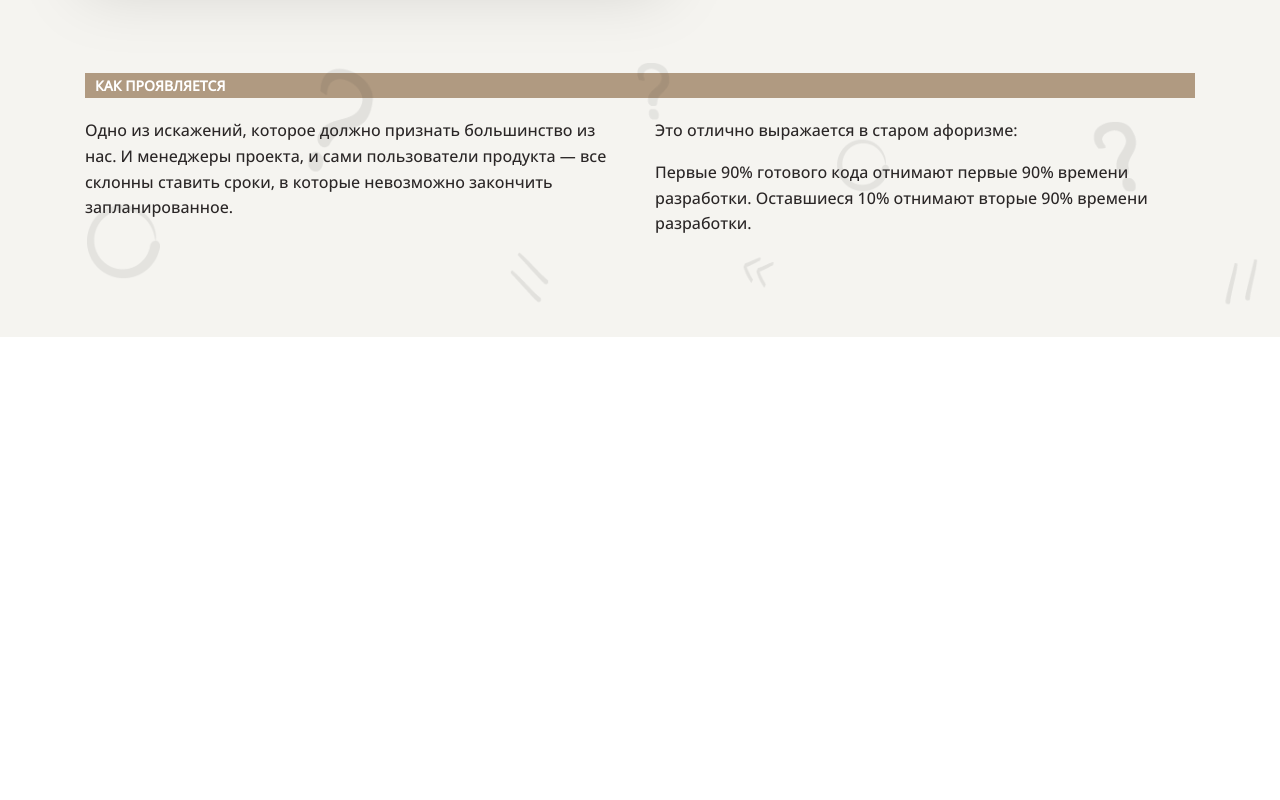
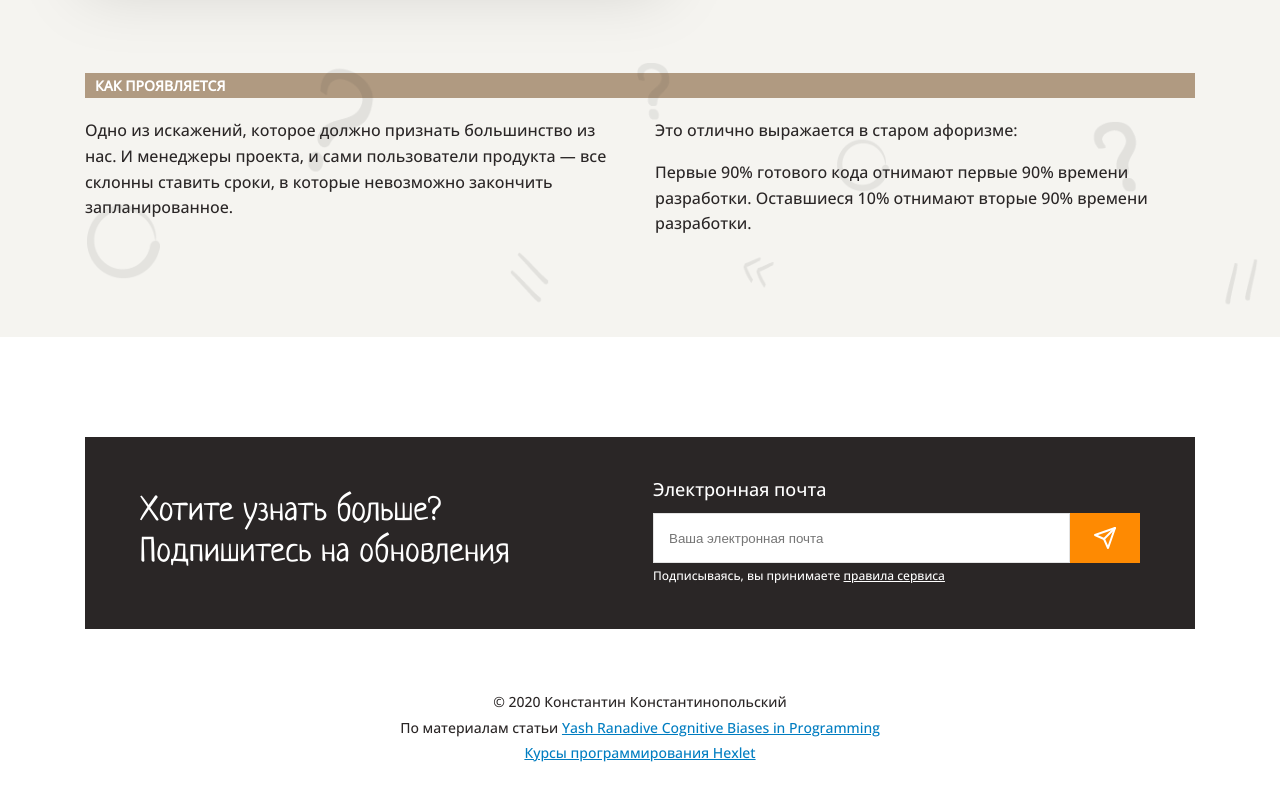
Before and after one commit to valynka/layout-designer-project-lvl1, a website: page src/index.html in a window 1280 px wide. Shown: the part 6876-7676 px from the top of the page. Before the commit the page ends 7413 px from the top, so only its background shows below. Drawn offline with Linux system fonts and the light colour scheme.

Commit message:
laid out footer

```diff
--- a/src/index.html
+++ b/src/index.html
@@ -188,7 +188,32 @@
         </section>
     </main>
     <footer>
-        <div class="wrapper"></div>
+        <div class="wrapper">
+            <div class="subscribe">
+                <div class="subscribe-text">
+                    Хотите узнать больше?<br>Подпишитесь на обновления
+                </div>
+                <form class="subscribe-form">
+                    <label for="email-input" class="subscribe-form-label">Электронная почта</label>
+                    <div class="flex-for-inputs">
+                        <input type="email" name="email" id="email-input" placeholder="Ваша электронная почта">
+                        <button class="subscribe-form-button"></button>
+                    </div>
+                    <p class="agreement">Подписываясь, вы принимаете <a href="#">правила сервиса</a></p>
+                </form>
+            </div>
+            <div class="contact">
+                <div class="copy">
+                    © 2020 Константин Константинопольский
+                </div>
+                <div class="article">
+                    По материалам статьи <a href="https://medium.com/hackernoon/cognitive-biases-in-programming-5e937707c27b">Yash Ranadive Cognitive Biases in Programming</a>
+                </div>
+                <div class="hexlet">
+                    <a href="https://ru.hexlet.io/">Курсы программирования Hexlet</a>
+                </div>
+            </div>
+        </div>
     </footer>
 </body>
 </html>
--- a/src/styles/style.css
+++ b/src/styles/style.css
@@ -314,3 +314,95 @@ nav {
 .distortion-brown .desc {
   color: var(--white);
 }
+
+.subscribe {
+  display: flex;
+  gap: 13px;
+  align-items: center;
+  justify-content: space-between;
+
+  box-sizing: border-box;
+
+  padding: 40px 55px;
+
+  color: var(--white);
+
+  background: var(--dark);
+}
+
+.subscribe-text {
+  flex-shrink: 0;
+  width: 50%;
+
+  font-size: 34px;
+  font-family: Neucha, sans-serif;
+  line-height: 1.2em;
+}
+
+.subscribe-form {
+  width: 50%;
+}
+
+.flex-for-inputs {
+  display: flex;
+  margin-top: 10px;
+}
+
+.subscribe-form-label {
+  font-size: 18px;
+}
+
+.subscribe-form input[name="email"] {
+  box-sizing: border-box;
+  width: calc(100% - 70px);
+  height: 50px;
+
+  padding: 15px;
+
+  border: 1px solid #e3e3e3;
+}
+
+.subscribe-form-button {
+  width: 70px;
+  height: 50px;
+
+  background: var(--main-color);
+  border: none;
+
+  cursor: pointer;
+}
+
+.subscribe-form-button:hover {
+  background: var(--main-color-hover);
+}
+
+.subscribe-form-button::before {
+  display: block;
+  margin: auto;
+
+  width: 24px;
+  height: 24px;
+
+  background: url("../img/send.svg");
+
+  content: "";
+}
+
+.agreement {
+  font-size: 12px;
+}
+
+.agreement a {
+  color: var(--white);
+}
+
+.contact {
+  margin-top: 60px;
+
+  font-size: 14px;
+  text-align: center;
+}
+
+.contact a {
+  color: #007dc1;
+}
```
Also changed, not shown: src/img/send.svg (added).
